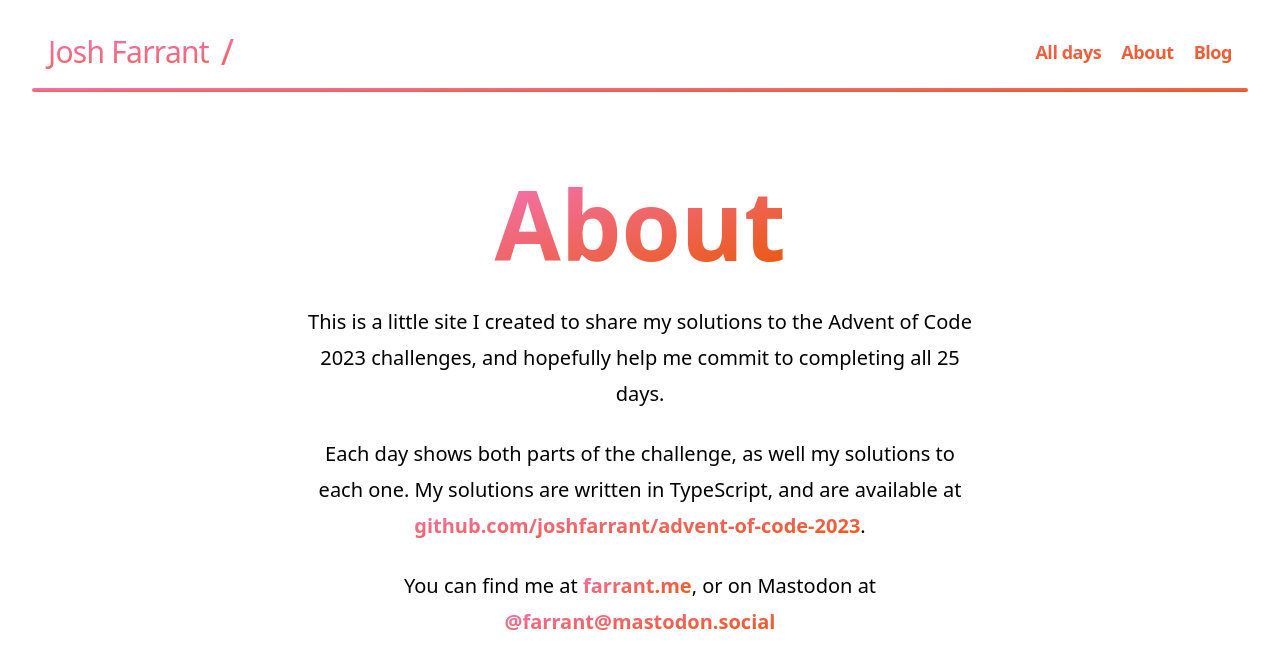
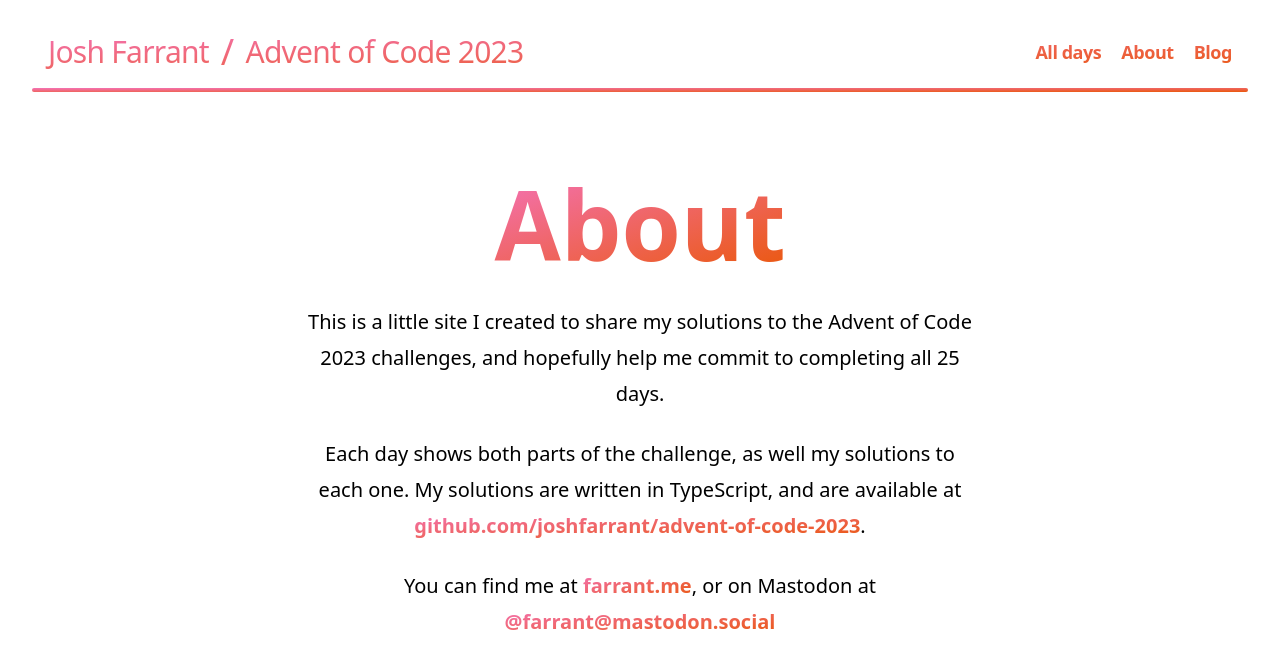
Before and after one commit to joshfarrant/advent-of-code-client, a Next.js app: page /about in a window 1280 px wide. Shown: the top 668 px of the page. Built offline with nearby package versions, Linux system fonts and the light colour scheme.

Commit message:
removed opacity safari didn't like

```diff
--- a/src/components/templates/layout/layout.tsx
+++ b/src/components/templates/layout/layout.tsx
@@ -24,7 +24,7 @@
                 href="https://https://adventofcode.com/2023"
                 target="_blank"
                 rel="noopener noreferrer"
-                className="text-md bg-clip-text font-light opacity-90 hover:bg-secondary-600 sm:text-xl md:text-3xl"
+                className="text-md bg-clip-text font-light hover:bg-secondary-600 sm:text-xl md:text-3xl"
               >
                 Advent of Code <span className="hidden sm:inline">2023</span>
               </a>
```
